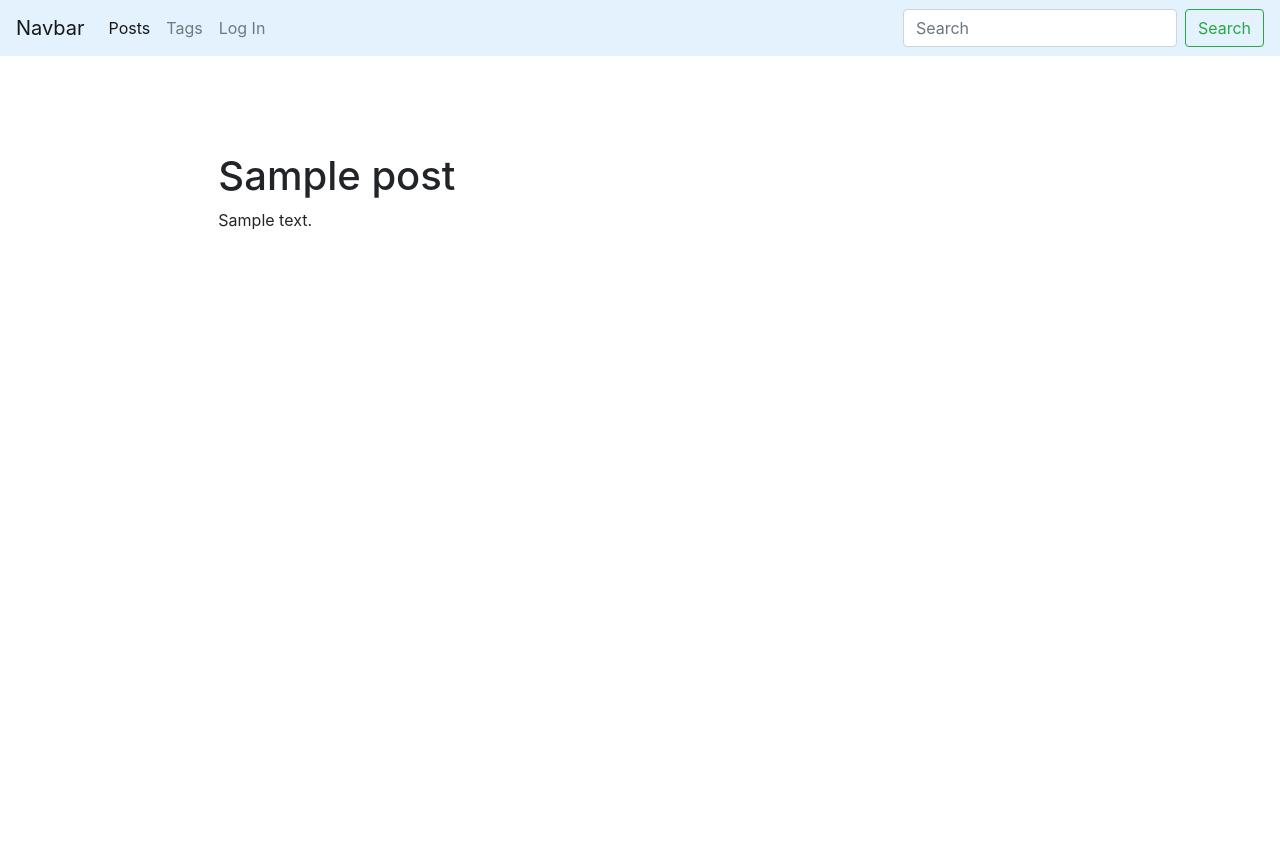
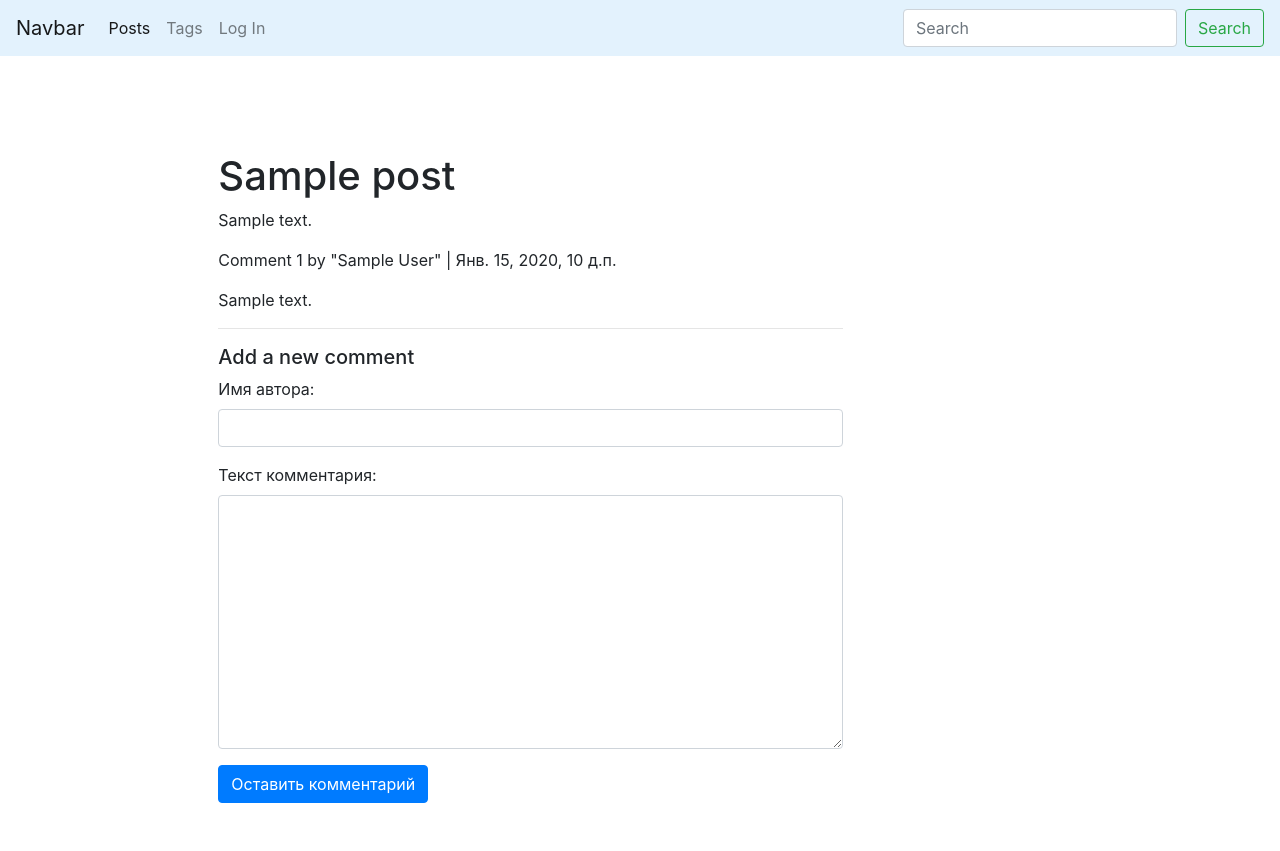
Before and after one commit to fj-fj-fj/test_django, a Django app: a page that uses firstapp/templates/firstapp/post_detail.html in a window 1280 px wide. Before the commit the page ends 230 px from the top, so only its background shows below. Run offline with Django 3.2, Linux system fonts and the light colour scheme; tables that the repository leaves empty hold one stand-in row (values such as "Sample post"); some libraries are stand-ins or nearby versions.

Commit message:
added comments to posts

```diff
--- a/firstapp/forms.py
+++ b/firstapp/forms.py
@@ -1,5 +1,5 @@
 from django import forms
-from .models import Tag, Post
+from .models import Tag, Post, Comment
 from django.core.exceptions import ValidationError
 
 
@@ -44,3 +44,14 @@ class TagForm(forms.ModelForm):
         if Tag.objects.filter(slug__iexact=new_slug).count():
             raise ValidationError(f'Slug must be unique! We have "{new_slug}" slug already')
         return new_slug
+
+class CommentForm(forms.ModelForm):
+
+    class Meta:
+        model = Comment
+        fields = ['author', 'text']
+
+        widgets = {
+            'author': forms.TextInput(attrs={'class': 'form-control'}),
+            'text': forms.Textarea(attrs={'class': 'form-control'}),
+        }
--- a/firstapp/models.py
+++ b/firstapp/models.py
@@ -66,13 +66,17 @@ class Tag(models.Model):
 
 
 class Comment(models.Model):
-    post = models.ForeignKey(Post, on_delete = models.CASCADE)
+    post = models.ForeignKey(Post, on_delete = models.CASCADE, related_name='comments')
     author = models.CharField('Имя автора', max_length=50)
     text = models.CharField('Текст комментария', max_length=200)
+    created = models.DateTimeField(auto_now_add=True, null=True)
+    updated = models.DateTimeField(auto_now=True)
+    active = models.BooleanField(default=True)
 
     def __str__(self):
-        return self.author
+        return f'Comment by {self.author} on {self.post}'
 
     class Meta:
+        ordering = ['created']
         verbose_name = 'Комментарий'
         verbose_name_plural = 'Комментарии'
--- a/firstapp/templates/firstapp/post_detail.html
+++ b/firstapp/templates/firstapp/post_detail.html
@@ -7,10 +7,30 @@
 
 
 {% block content %}
-  <h1 class="mt-5">
-    {{ post.title }}
-  </h1>
-  <p>
-    {{ post.body }}
-  </p>
+  <h1 class="mt-5">{{ post.title }}</h1>
+  <p>{{ post.body }}</p>
+
+{% for comment in comment_list %}
+<div class="comment">
+    <p class="info">
+        Comment {{ forloop.counter }} by "{{ comment.author }}" | {{ comment.created }}
+    </p>
+    {{ comment.text|linebreaks }}
+{% empty %}
+  <p>There are no comments yet</p>
+{% endfor %}
+
+
+{% if new_comment %}
+    <hr><h3>Your comment has been added</h3>
+{% else %}
+    <hr><h5>Add a new comment</h5>
+{% endif %}
+
+<form action="{% url 'add_comment_url' slug=post.slug %}" method="post">
+	{% csrf_token %}
+  {{ comment_form.as_p }}
+	<button type="submit" class="btn btn-primary">Оставить комментарий</button>
+</form>
+
 {% endblock  %}
--- a/firstapp/urls.py
+++ b/firstapp/urls.py
@@ -6,6 +6,7 @@ urlpatterns = [
     path('', posts_list, name='posts_list_url'),
     path('post/create/', PostCreate.as_view(), name='post_create_url'),
     path('post/<str:slug>/', PostDetail.as_view(), name='post_detail_url'),
+    path('post/<str:slug>/add_comment', add_comment, name='add_comment_url'),
     path('tags/', tags_list, name='tags_list_url'),
     path('tag/create/', TagCreate.as_view(), name='tag_create_url'),
     path('tags/<str:slug>/', TagDetail.as_view(), name='tag_detail_url'),
--- a/firstapp/utils.py
+++ b/firstapp/utils.py
@@ -4,7 +4,7 @@ from django.urls import reverse
 from django.shortcuts import get_object_or_404
 
 from .models import Post, Tag
-from .forms import PostForm, TagForm
+from .forms import PostForm, TagForm, CommentForm
 
 
 class ObjectDetailMixin:
@@ -13,8 +13,18 @@ class ObjectDetailMixin:
 
     def get(self, request, slug):
         obj = get_object_or_404(self.model, slug__iexact=slug)
-        return render(request, self.template, {self.model.__name__.lower(): obj,
-                                'admin_object': obj, 'detail': True})
+        comment_list = obj.comments.order_by('-id')[:10]
+        comment_form = CommentForm()
+
+        context = {
+            self.model.__name__.lower(): obj,
+            'admin_object': obj,
+            'detail': True,
+            'comment_list': comment_list,
+            'comment_form': comment_form,
+        }
+        return render(request, self.template, context=context)
+
 
 
 class ObjectCreateMixin:
--- a/firstapp/views.py
+++ b/firstapp/views.py
@@ -1,15 +1,21 @@
 from django.shortcuts import render
 from django.shortcuts import redirect
+from django.shortcuts import get_object_or_404
 from django.views.generic import View
 
-from .models import Post, Tag
-from .forms import PostForm, TagForm
-from .utils import (ObjectDetailMixin, ObjectCreateMixin,
-                    ObjectUpdateMixin, ObjectDeleteMixin)
+from .models import Post, Tag, Comment
+from .forms import PostForm, TagForm, CommentForm
+from .utils import (
+    ObjectDetailMixin, ObjectCreateMixin, ObjectUpdateMixin, ObjectDeleteMixin
+)
 
 from django.contrib.auth.mixins import LoginRequiredMixin
 from django.core.paginator import Paginator
 from django.db.models import Q
+
+from django.http import HttpResponseRedirect
+from django.urls import reverse
+
 
 def posts_list(request):
     search_query = request.GET.get('search', '')
@@ -44,9 +50,27 @@ def posts_list(request):
     return render(request, 'firstapp/index.html', context)
 
 
+def add_comment(request, slug):
+
+    if request.method == 'POST':
+        post = get_object_or_404(Post, slug__iexact=slug)
+        comment_form = CommentForm(request.POST or None)
+
+        if comment_form.is_valid():
+            new_comment = comment_form.save(commit=False)
+            new_comment.post = post
+            new_comment.save()
+            return redirect('./')
+    # else:
+    #     comment_form = CommentForm()
+
+    return render(request, 'firstapp/post_detail.html', {'comment_form': comment_form})
+
+
 class PostDetail(ObjectDetailMixin, View):
     model = Post
     template = 'firstapp/post_detail.html'
+
 
 
 class PostCreate(LoginRequiredMixin, ObjectCreateMixin, View):
```
Also changed, not shown: firstapp/admin.py (+7 -1 lines), firstapp/migrations/0005_auto_20200727_1554.py (added).
